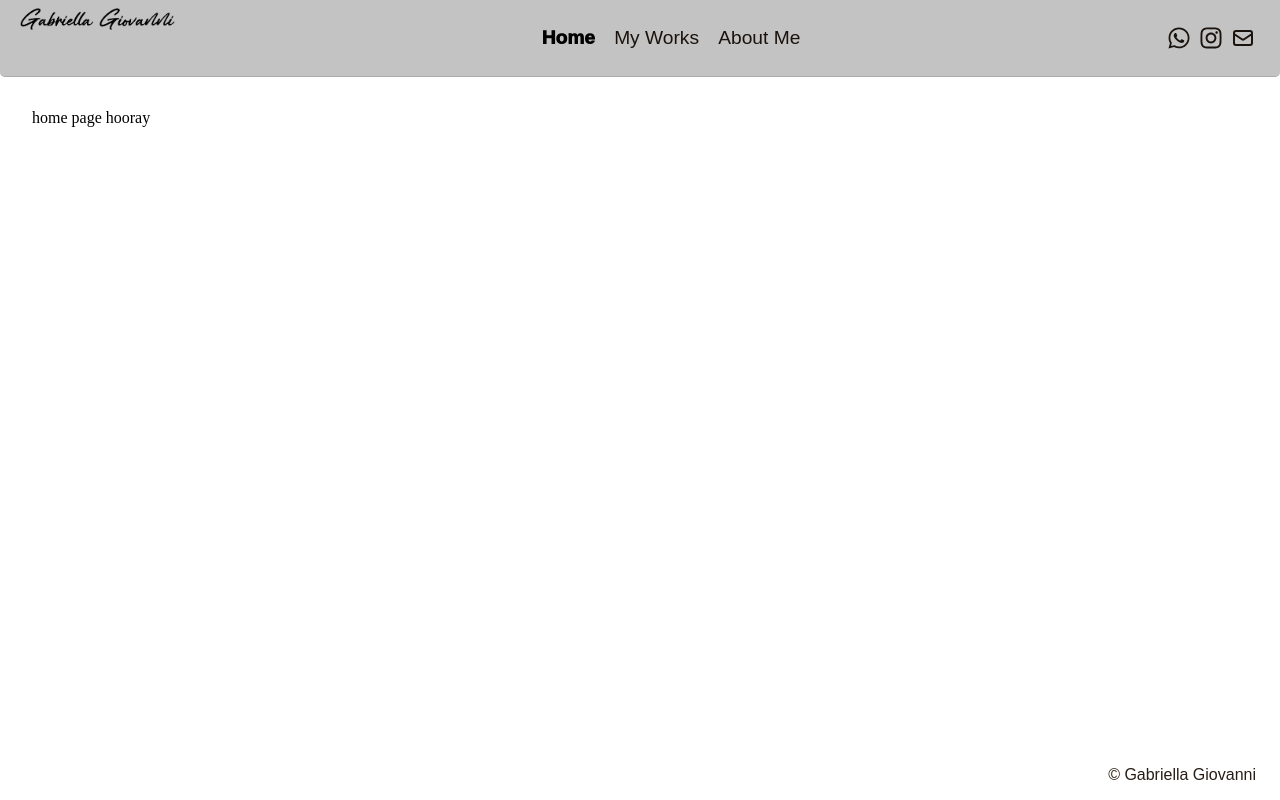
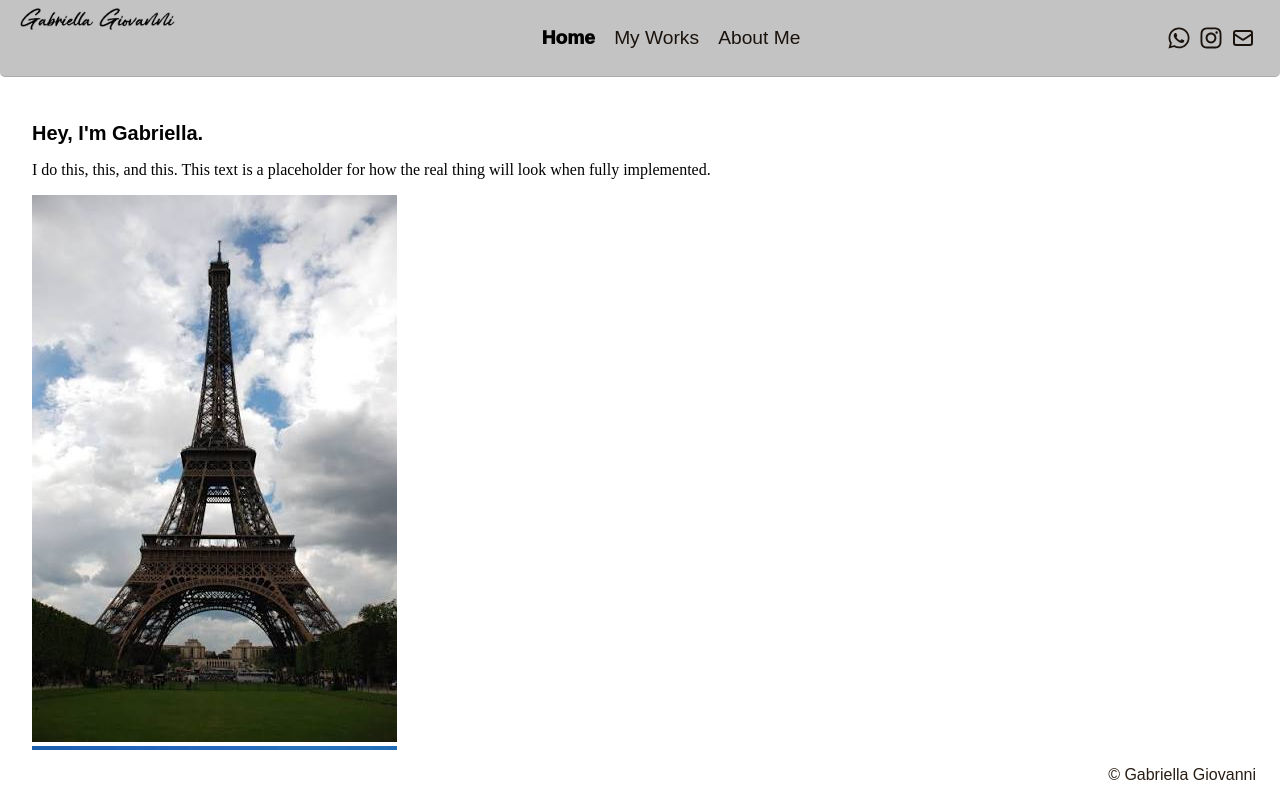
Before and after one commit to joshua-arnett/Client-Portfolio-Website, a React (Vite) app in the folder React App/: page /home in a window 1280 px wide. Built offline with nearby package versions, Linux system fonts and the light colour scheme.

Commit message:
Added ideas for homepage elements.

```diff
--- a/React App/src/pages/HomePage.jsx
+++ b/React App/src/pages/HomePage.jsx
@@ -1,6 +1,36 @@
+import homepageImage1 from "../assets/homepage-1.jpeg";
+import homepageImage2 from "../assets/homepage-2.jpeg";
+
 // Temporary home page content.
 export default function HomePage() {
     return(
-        <div>home page hooray</div>
+        <div id="home-page">
+            <div id="introduction-section">
+                <div id="first-paragraph">
+                    <h1 className="home-page-header">Hey, I'm Gabriella.</h1>
+                    <p>I do this, this, and this. This text is a placeholder for how the real thing will look when fully implemented.</p>
+                </div>
+                <div className="homepage-image-wrapper" id="first-homepage-image">
+                    <img className="homepage-image" src={homepageImage1} />
+                </div>
+                <div className="homepage-image-wrapper" id="second-homepage-image">
+                    <img className="homepage-image" src={homepageImage2} />
+                </div>
+                <div id="second-paragraph">
+                    <h1 className="home-page-header">Graphic Design. Done better.</h1>
+                    <p>I do this, this, and this. This text is a placeholder for how the real thing will look when fully implemented.</p>
+                </div>
+            </div>
+            <div id="client-section">
+                <h1 className="home-page-header">Brands I Have Worked With</h1>
+                {/* Put scrollable list here */}
+            </div>
+            <div id="latest-work-section">
+                <h1 className="home-page-header">Check Out My Latest Work</h1>
+            </div>
+            <div id="reviews-section">
+                <h1 className="home-page-header">Reviews</h1>
+            </div>
+        </div>
     )
 }
```
Also changed, not shown: React App/src/assets/homepage-1.jpeg (added), React App/src/assets/homepage-2.jpeg (added).
